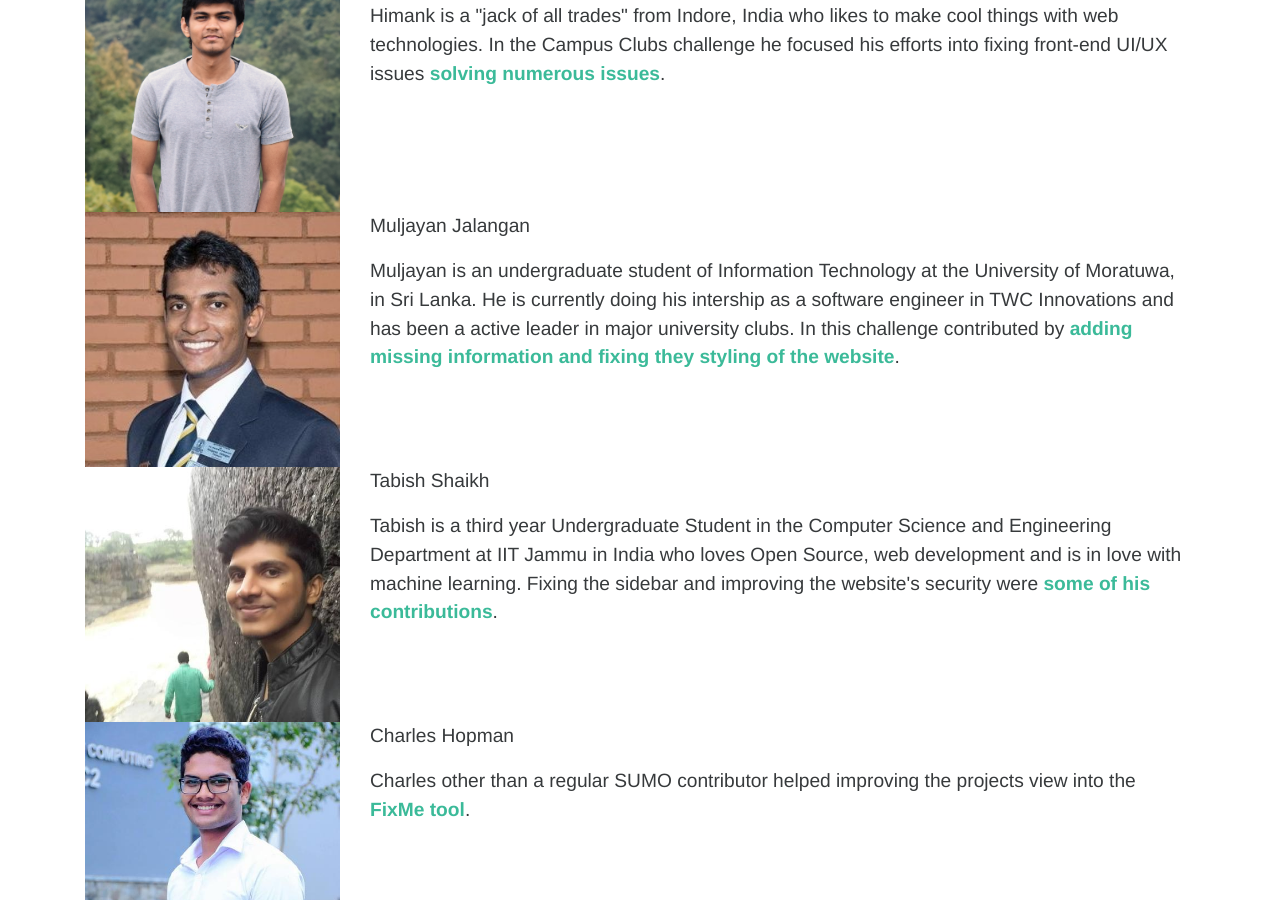
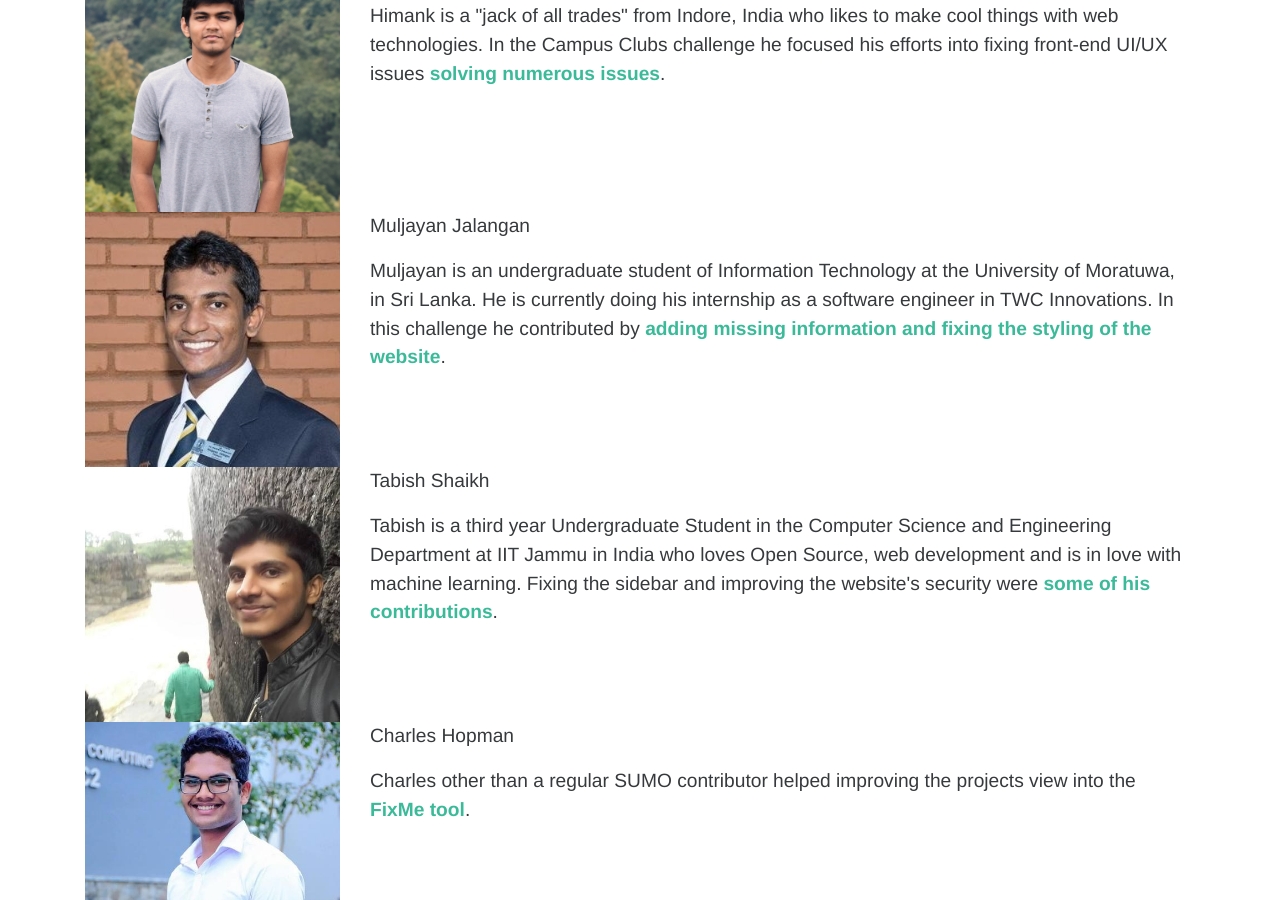
Before and after one commit to mozilla/mozilla-campus-clubs, a Jekyll site: the page built from _pages/challenge.md, in a window 1280 px wide and 900 px high, scrolled down 637 px. Built offline with Jekyll 4.4.1, drawn with Linux system fonts in a browser that asks for light colours; some web fonts are replaced.

Commit message:
Updated info in challenges page

```diff
--- a/_pages/challenge.md
+++ b/_pages/challenge.md
@@ -30,7 +30,7 @@ Join us as we welcome the winners of our first-ever Mozilla Campus Coding challe
 
   <div class="col-md-9">
     <p><strong>Muljayan Jalangan</strong></p>
-    <p>Muljayan is an undergraduate student of Information Technology at the University of Moratuwa, in Sri Lanka. He is currently doing his intership as a software engineer in TWC Innovations and has been a active leader in major university clubs. In this challenge contributed by <a href="https://github.com/ossn/fixme/commits?author=Muljayan">adding missing information and fixing they styling of the website</a>.</p>
+    <p>Muljayan is an undergraduate student of Information Technology at the University of Moratuwa, in Sri Lanka. He is currently doing his internship as a software engineer in TWC Innovations. In this challenge he contributed by <a href="https://github.com/ossn/fixme/commits?author=Muljayan">adding missing information and fixing the styling of the website</a>.</p>
   </div>
 </div>
 
```
